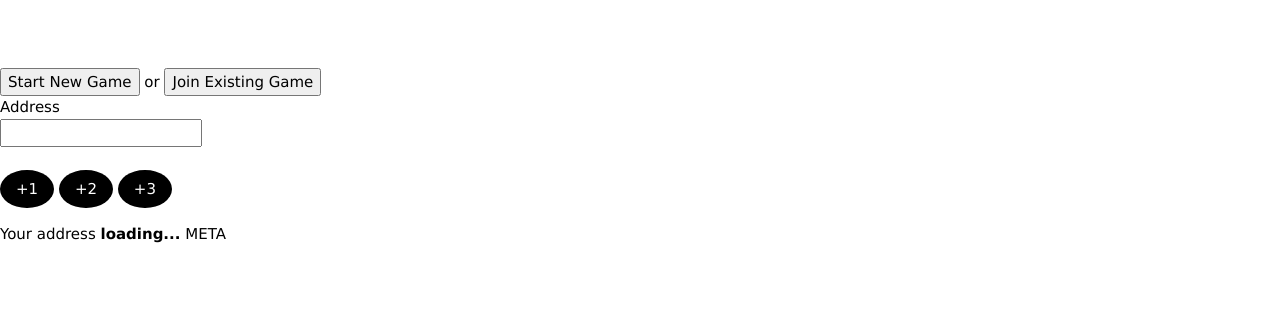
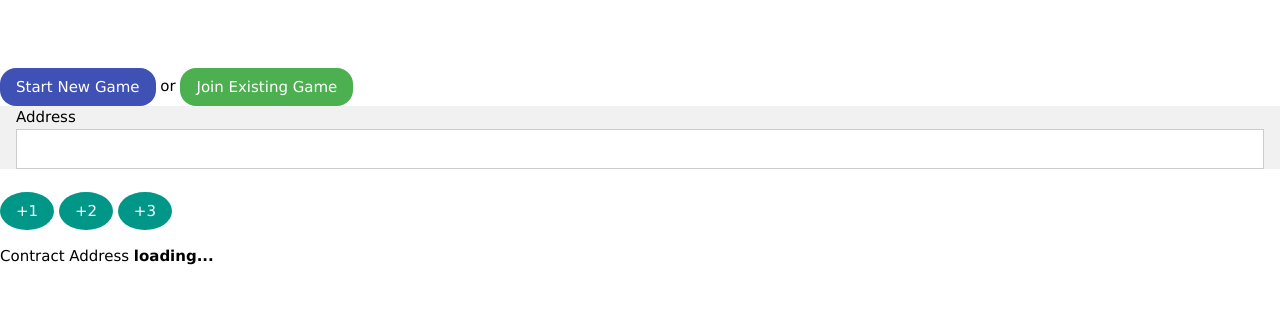
Before and after one commit to royshadmon/21-A-dApp-Off-Chain-Game, a website: page Experiment/app/src/index.html in a window 1280 px wide. Shown: the top 313 px of the page. Drawn offline with nearby package versions, Linux system fonts and the light colour scheme; a script that the page names is missing.

Commit message:
Making buttons look a little prettier

```diff
--- a/Experiment/app/src/index.html
+++ b/Experiment/app/src/index.html
@@ -13,15 +13,17 @@
   <body>
     <script src="https://cdn.pubnub.com/sdk/javascript/pubnub.4.20.3.min.js"></script>
     <br><br><br>
-    <button id="startContract" class="button button4" onclick="App.startGame()">Start New Game</button> or
-    <button id="startContract" class="button button4" onclick="App.join()">Join Existing Game</button>
+    <button id="startContract" class="w3-button w3-round-xlarge w3-indigo" onclick="App.startGame()">Start New Game</button> or
+    <button id="startContract" class="w3-button w3-round-xlarge w3-green" onclick="App.join()">Join Existing Game</button>
     <br>
-    <label for="address">Address</label><input type="text" id="address">
+    <form class="w3-container w3-light-grey">
+      <label for="address">Address</label><input type="text" class="w3-input w3-border" id="address">
+    </form>
     <br>
     <!-- <label for="move">Move</label><input type="text" id="move"> -->
-    <button id="makeMove" class="w3-button w3-circle w3-black"" onclick="App.move(1)">+1</button>
-    <button id="makeMove" class="w3-button w3-circle w3-black"" onclick="App.move(2)">+2</button>
-    <button id="makeMove" class="w3-button w3-circle w3-black"" onclick="App.move(3)">+3</button>
+    <button id="makeMove" class="w3-button w3-circle w3-teal"" onclick="App.move(1)">+1</button>
+    <button id="makeMove" class="w3-button w3-circle w3-teal"" onclick="App.move(2)">+2</button>
+    <button id="makeMove" class="w3-button w3-circle w3-teal"" onclick="App.move(3)">+3</button>
     <!-- <button id="fetch" class="button button4" onclick="App.fetchContractState()">Fetch State</button> -->
 
 
@@ -32,23 +34,23 @@
     <!-- <button id="fetchState" class="button button4" onclick="App.fetchContractState()">Fetch Contract State</button> -->
 
     <br>
-    <p>Your address <strong id="addy">loading...</strong> META</p>
+    <p>Contract Address <strong id="addy">loading...</strong></p>
     <br>
 
     <br>
     <h2>On chain game state</h2>
-    <p>Current Num<strong id="chainNumber">loading...</strong></p>
-    <p>Current Seq<strong id="chainSequence">loading...</strong></p>
-    <p>Whose Turn<strong id="chainWhoseTurn">loading...</strong></p>
+    <p>Current Num<strong id="chainNumber"> loading...</strong></p>
+    <p>Current Seq<strong id="chainSequence"> loading...</strong></p>
+    <p>Whose Turn<strong id="chainWhoseTurn"> loading...</strong></p>
     <br>
 
     <br>
     <h2>Opponents most recent move</h2>
-    <p>Current Num<strong id="number">loading...</strong></p>
-    <p>Current Seq<strong id="sequence">loading...</strong></p>
-    <p>Opponent Signature<strong id="signature">loading...</strong></p>
-    <p>Opponent Address<strong id="oppAddress">loading...</strong></p>
-    <p>Whose Turn<strong id="whoseTurn">loading...</strong></p>
+    <p>Current Num<strong id="number"> loading...</strong></p>
+    <p>Current Seq<strong id="sequence"> loading...</strong></p>
+    <p>Opponent Signature<strong id="signature"> loading...</strong></p>
+    <p>Opponent Address<strong id="oppAddress"> loading...</strong></p>
+    <p>Whose Turn<strong id="whoseTurn"> loading...</strong></p>
     <br>
 
 <br><br><br>
```
